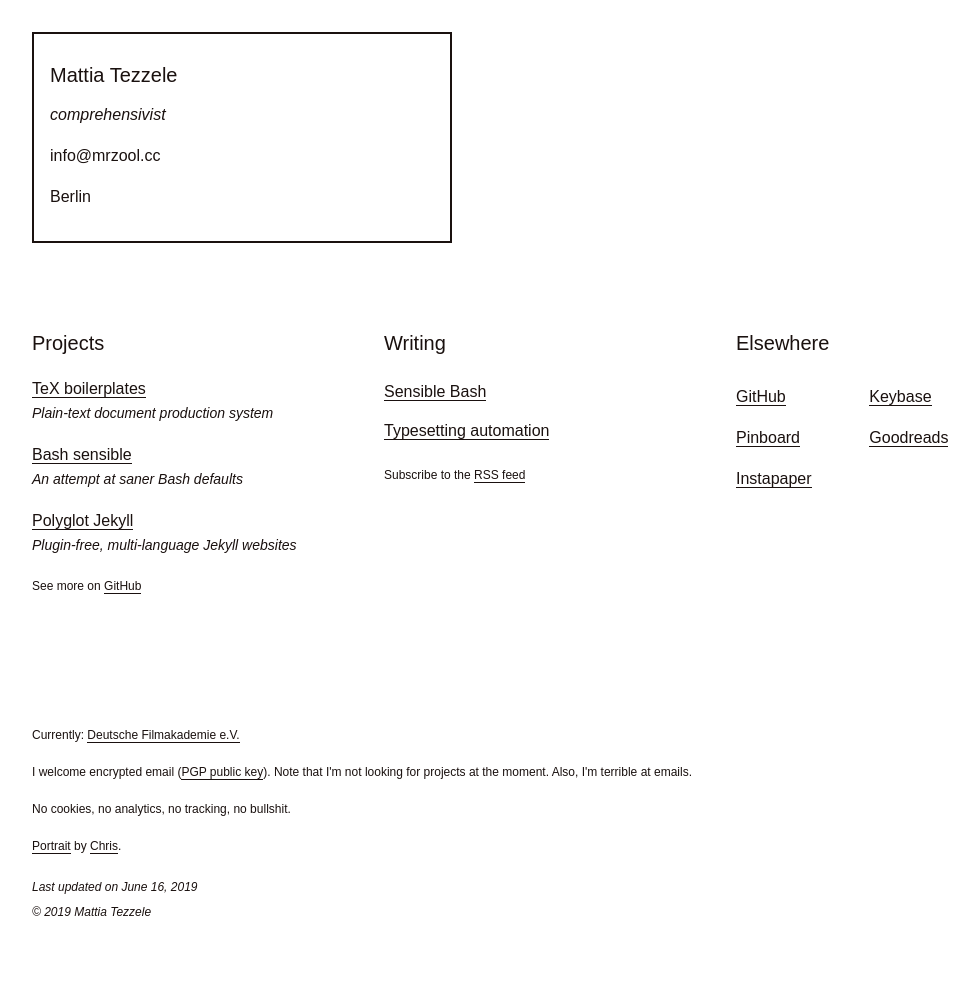
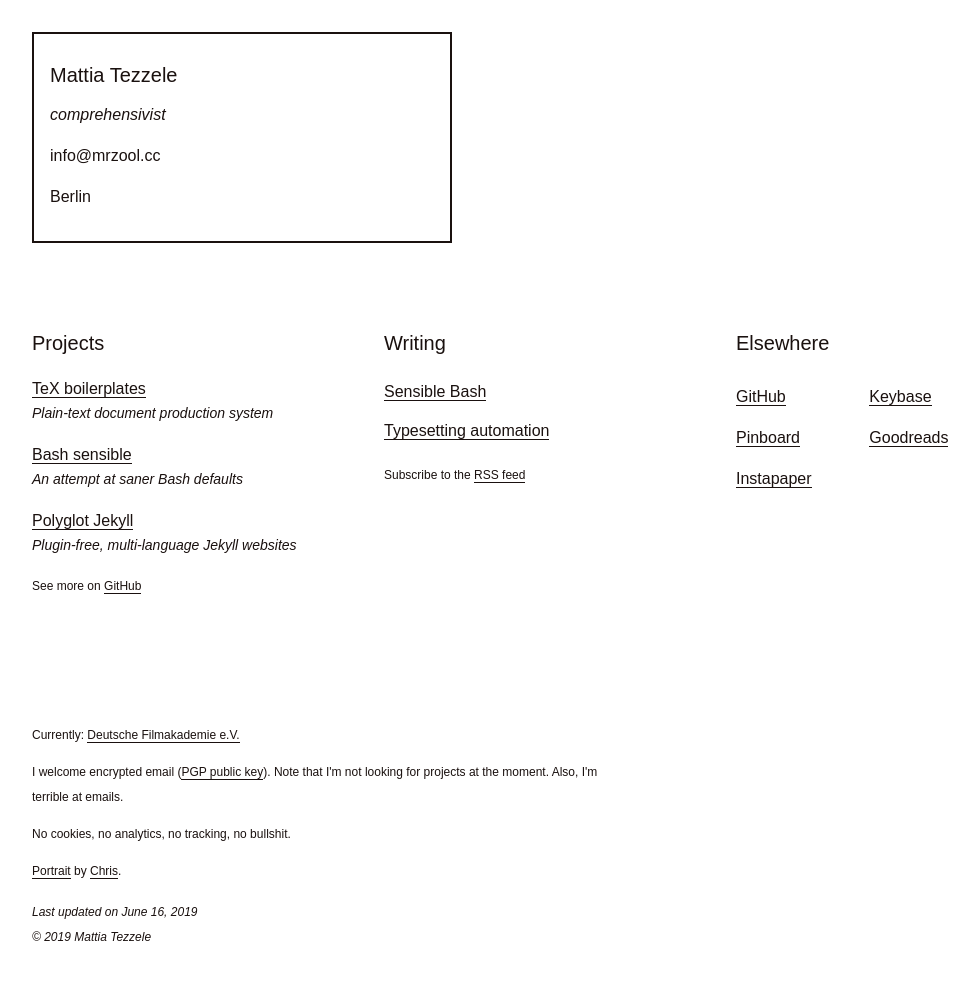
Before and after one commit to mrzool/mrzool.github.io, a Jekyll site: the page built from index.md, in a window 1280 px wide. Shown: the whole page, without its empty margins (0-980 px from the left). Built offline with Jekyll 4.4.1, drawn with Linux system fonts in a browser that asks for light colours; before the commit the page ends 957 px from its top, so only the background shows below that.

Commit message:
add max-width to footer

```diff
--- a/_includes/_footer.html
+++ b/_includes/_footer.html
@@ -1,4 +1,4 @@
-<footer class="ml2 mr2 px2 mt2 mb3">
+<footer class="max-width-2 ml2 mr2 px2 mt2 mb3">
   <div class="h6">
     <p class="mb1">Currently: <a href="https://www.deutsche-filmakademie.de">Deutsche Filmakademie e.V.</a></p>
     <p class="mb1">I welcome encrypted email (<a href="https://keybase.io/zool/pgp_keys.asc?fingerprint=4c9d065963ce0529a9f528198e8372839251a729">PGP public key</a>). Note that I'm not looking for projects at the moment. Also, I'm terrible at emails.</p>
```
